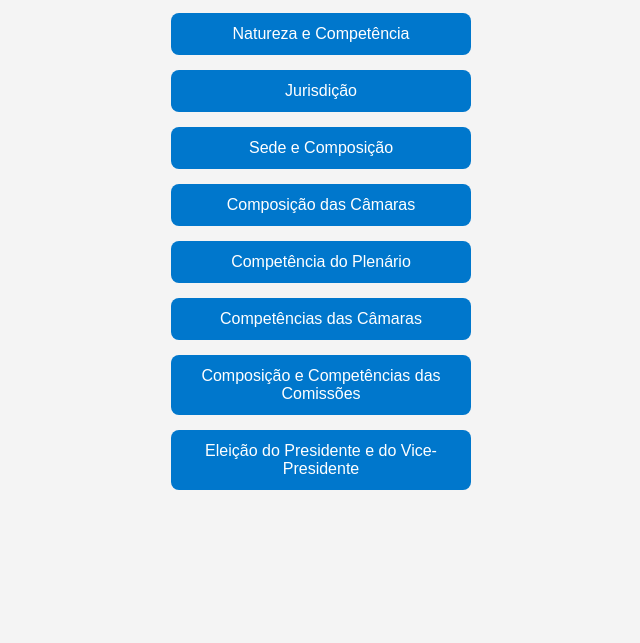
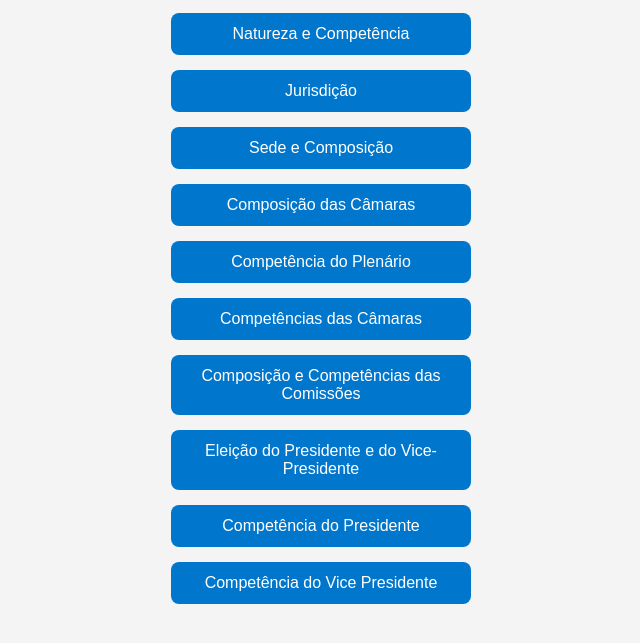
Before and after one commit to HD21Virtual/Regimento-Interno-do-TCU, a plain HTML site: page index.html in a window 1280 px wide. Shown: the part 149-792 px from the top of the page, without its empty margins (319-959 px from the left). Drawn offline with Linux system fonts and the light colour scheme.

Commit message:
Update index.html

```diff
--- a/index.html
+++ b/index.html
@@ -47,6 +47,8 @@
     <a href="6-Competencias-das-Camaras.html">Competências das Câmaras</a>
     <a href="7-Composicao-e-Competencias-das-Comissoes.html">Composição e Competências das Comissões</a>
     <a href="8-Eleicao-do-Presidente-e-do-Vice-Presidente.html">Eleição do Presidente e do Vice-Presidente</a>
+    <a href="9-Competencia-do-Presidente.html">Competência do Presidente</a>
+    <a href="10-Competencia-do-Vice-Presidente.html">Competência do Vice Presidente</a>
 
 
 
```
